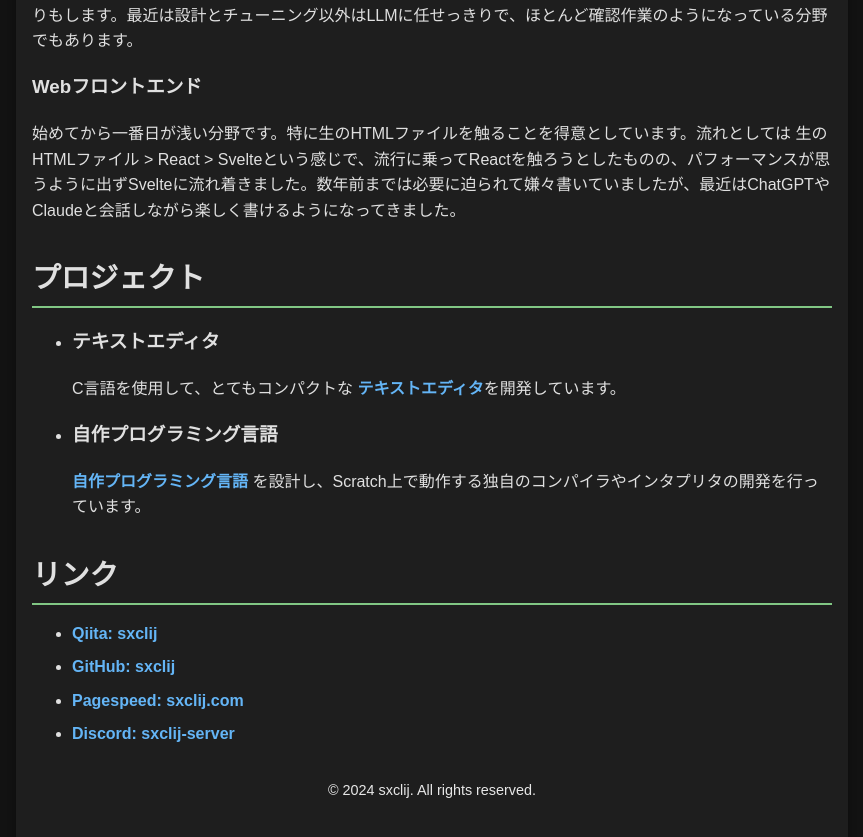
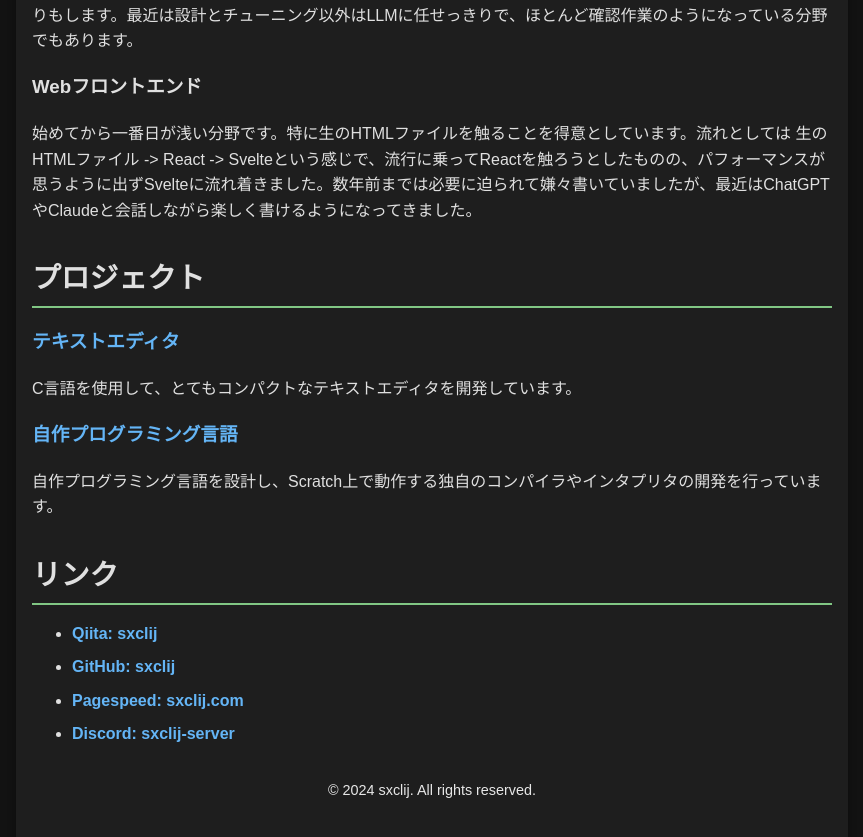
Before and after one commit to sxclij/sxclijcom, a SvelteKit app: page / in a window 1280 px wide. Shown: the part 840-1677 px from the top of the page, without its empty margins (208-1071 px from the left). Built offline with nearby package versions, Linux system fonts and the light colour scheme.

Commit message:
projects

```diff
--- a/src/routes/+page.svelte
+++ b/src/routes/+page.svelte
@@ -26,7 +26,22 @@
         {
             title: "Webフロントエンド",
             description:
-                "始めてから一番日が浅い分野です。特に生のHTMLファイルを触ることを得意としています。流れとしては 生のHTMLファイル > React > Svelteという感じで、流行に乗ってReactを触ろうとしたものの、パフォーマンスが思うように出ずSvelteに流れ着きました。数年前までは必要に迫られて嫌々書いていましたが、最近はChatGPTやClaudeと会話しながら楽しく書けるようになってきました。",
+                "始めてから一番日が浅い分野です。特に生のHTMLファイルを触ることを得意としています。流れとしては 生のHTMLファイル -> React -> Svelteという感じで、流行に乗ってReactを触ろうとしたものの、パフォーマンスが思うように出ずSvelteに流れ着きました。数年前までは必要に迫られて嫌々書いていましたが、最近はChatGPTやClaudeと会話しながら楽しく書けるようになってきました。",
+        },
+    ];
+
+    const projects = [
+        {
+            name: "テキストエディタ",
+            link: "https://github.com/sxclij/sxceditor2",
+            description:
+                "C言語を使用して、とてもコンパクトなテキストエディタを開発しています。",
+        },
+        {
+            name: "自作プログラミング言語",
+            link: "https://github.com/sxclij/sxcscript",
+            description:
+                "自作プログラミング言語を設計し、Scratch上で動作する独自のコンパイラやインタプリタの開発を行っています。",
         },
     ];
 </script>
@@ -67,30 +82,16 @@
 
     <section id="projects" class="section">
         <h2>プロジェクト</h2>
-        <ul>
-            <li>
-                <h3>テキストエディタ</h3>
-                <p>
-                    C言語を使用して、とてもコンパクトな
-                    <a
-                        href="https://github.com/sxclij/sxceditor2"
-                        target="_blank"
-                        rel="noopener noreferrer">テキストエディタ</a
-                    >を開発しています。
-                </p>
-            </li>
-            <li>
-                <h3>自作プログラミング言語</h3>
-                <p>
-                    <a
-                        href="https://github.com/sxclij/sxcscript"
-                        target="_blank"
-                        rel="noopener noreferrer">自作プログラミング言語</a
-                    >
-                    を設計し、Scratch上で動作する独自のコンパイラやインタプリタの開発を行っています。
-                </p>
-            </li>
-        </ul>
+        {#each projects as project}
+            <h3>
+                <a href={project.link} target="_blank" rel="noopener noreferrer">
+                    {project.name}
+                </a>
+            </h3>
+            <p>
+                {project.description}
+            </p>
+        {/each}
     </section>
 
     <section id="links" class="section">
@@ -164,7 +165,7 @@
         color: #81c784;
     }
 
-    .navbar {
+     .navbar {
         position: fixed;
         top: 0;
         left: 0;
```
